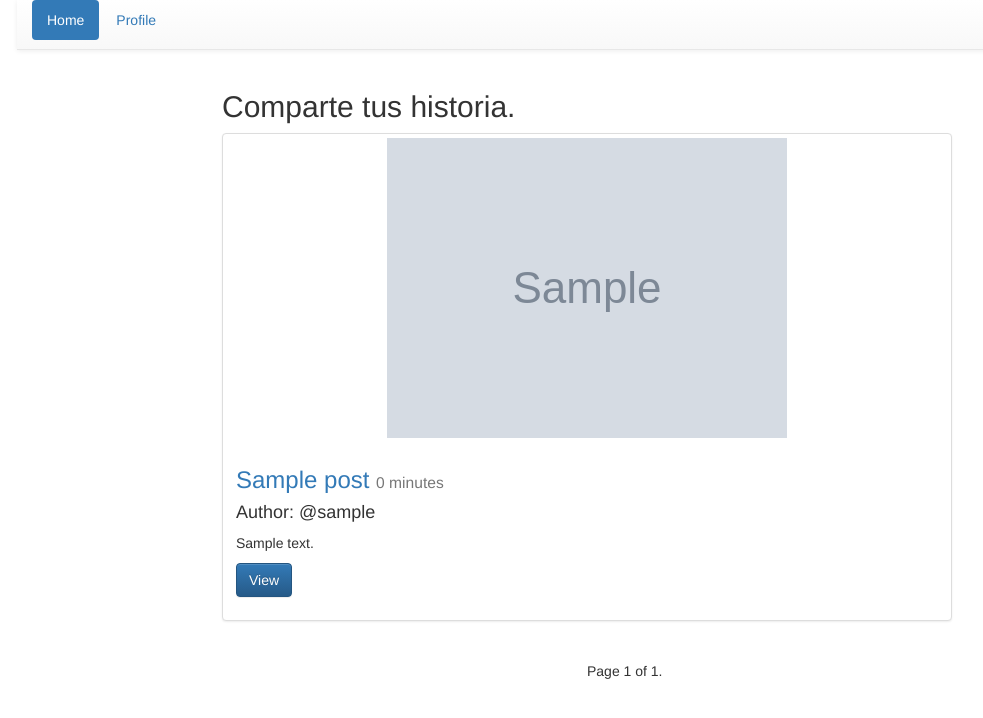
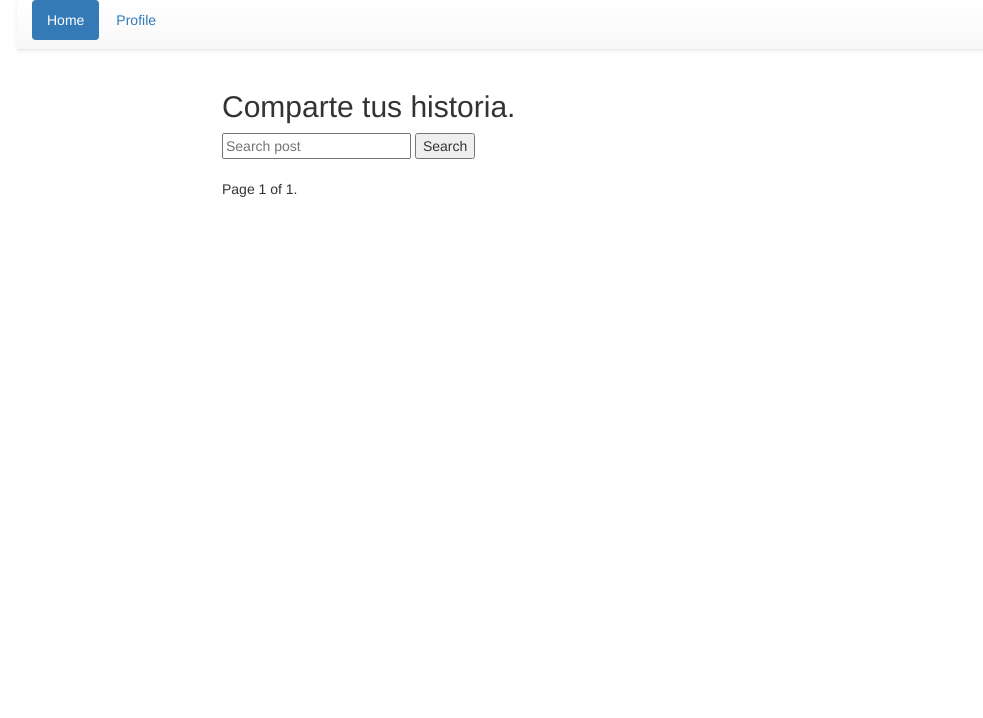
Before and after one commit to Charliejms/Django-wambo, a Django app: page /posts/ in a window 1280 px wide. Shown: the top 718 px of the page, without its empty margins (53-1036 px from the left). Run offline with Django 3.2, Linux system fonts and the light colour scheme; tables that the repository leaves empty hold one stand-in row (values such as "Sample post"); grey boxes marked "Sample" are stand-in pictures; some libraries are stand-ins or nearby versions.

Commit message:
Añadida - Migraciones: nuevos campos draft, publish - Post: Draft - Post: Búsqueda de un post por titulo, contenido y autor - Archivos estáticos de prueba que pasan a la carpeta cdn

```diff
--- a/posts/form.py
+++ b/posts/form.py
@@ -8,4 +8,4 @@ class PostForm (forms.ModelForm):
 
     class Meta:
         model = Post
-        fields = ['title', 'content', 'image']
+        fields = ['title', 'content', 'image', 'draft', 'publish']
--- a/posts/models.py
+++ b/posts/models.py
@@ -4,7 +4,15 @@ from django.core.urlresolvers import reverse
 from django.db import models
 from django.db.models.signals import pre_save
 from django.utils.text import slugify
+from django.utils import timezone
 # Create your models here.
+
+#Post.objects.all()
+#Post.objects.create(user=user, title ='some title)
+
+class PostManager(models.Manager):
+    def active(self, *args, **kwargs):
+        return super(PostManager, self).filter(draft=False).filter(publish__lte=timezone.now())
 
 
 def upload_location(instance, filename):
@@ -27,8 +35,12 @@ class Post(models.Model):
                               width_field=None,
                               height_field=None)
     content = models.TextField()
+    draft = models.BooleanField(default=False)
+    publish = models.DateTimeField(auto_now=False, auto_now_add=False)
     updated = models.DateTimeField(auto_now=True, auto_now_add=False)
     timestamp = models.DateTimeField(auto_now=False, auto_now_add=True)
+
+    objects = PostManager()  # objects.all() por convencion se utiliza objects
 
     def __str__(self):
         return self.title
--- a/posts/templates/posts/list_posts.html
+++ b/posts/templates/posts/list_posts.html
@@ -1,9 +1,13 @@
 {% include 'base.html' %}
 {% block body %}
-<title> {% block title %} Wambo Post {% endblock%}</title>
+<title xmlns="http://www.w3.org/1999/html"> {% block title %} Wambo Post {% endblock%}</title>
 <div class="container">
 <div class="col-sm-8 col-sm-offset-2">
     <h2>Comparte tus historia.</h2>
+    <form method="get" action="">
+        <input type="text" name="search" id="" placeholder="Search post" value="{{ request.GET.search }}">
+        <input type="submit" value="Search">
+    </form>
     <div class="row">
         <div class="col-sm-12">
             {% for obj in object_list %}
@@ -12,7 +16,9 @@
                     <img src="{{ obj.image.url }}" class="img-responsive" alt="...">
                     {% endif %}
                     <div class="caption">
-                        <h3><a href="{{ obj.get_absolute_url }}">{{ obj.title }}</a> <small>{{ obj.timestamp | timesince }}</small></h3>
+                        {% if obj.draft %}<h3> Staff only: Draft</h3>{% endif %}
+                        {% if obj.publish > today %} Staff only: Post Pendiente{% endif %}
+                        <h3><a href="{{ obj.get_absolute_url }}">{{ obj.title }}</a> <small>{{ obj.publish | timesince }}</small></h3>
                         {% if obj.user %}
                             <h4> Author: @{{ obj.user }}</h4>
                         {% endif %}
@@ -25,7 +31,7 @@
         <div class="pagination">
             <span class="step-links">
                 {% if object_list.has_previous %}
-                    <a href="?{{ page_rqs_var }}={{ object_list.previous_page_number }}">previous</a>
+                    <a href="?{{ page_rqs_var }}={{ object_list.previous_page_number }}{% if request.GET.search %}&search={{ request.GET.search }}{% endif %}">previous</a>
                 {% endif %}
 
                 <span class="current">
@@ -33,7 +39,9 @@
                 </span>
 
                 {% if object_list.has_next %}
-                    <a href="?{{ page_rqs_var }}={{ object_list.next_page_number }}">next</a>
+                    <a href="?{{ page_rqs_var }}={{ object_list.next_page_number }}
+{% if request.GET.search %}&search={{ request.GET.search }}{% endif %}">next
+                        </a>
                 {% endif %}
             </span>
         </div>
--- a/posts/templates/posts/post_detail.html
+++ b/posts/templates/posts/post_detail.html
@@ -8,7 +8,7 @@
             {% if instance.image %}
             <img src="{{ instance.image.url }}"  class="img-responsive" alt="">
             {% endif %}
-            <h2> {{ instance.title }}  <small>{{ instance.timestamp }}</small></h2>
+            <h2> {{ instance.title }}  <small>{% if instance.draft %} <span class="alert alert-danger">Draft</span>{% endif %}{{ instance.publish }}</small></h2>
                 {% if instance.user.get_full_name %}
                     <p>Author: {{ instance.user.get_full_name}}</p>
                 {% else %}
--- a/posts/views.py
+++ b/posts/views.py
@@ -1,11 +1,13 @@
 # -*- coding:utf8 -*-
 from urllib.parse import quote_plus
 
+from django.db.models import Q
 from django.http import Http404
 from django.http import HttpResponse, HttpResponseRedirect
 from django.shortcuts import render, get_object_or_404, redirect
 from django.contrib import messages
 from django.core.paginator import Paginator, EmptyPage, PageNotAnInteger
+from django.utils import timezone
 
 # Create your views here.
 from posts.form import PostForm
@@ -40,6 +42,9 @@ def post_create(request):
 
 def post_detail(request, pk):
     instance = get_object_or_404(Post, pk=pk)
+    if instance.publish > timezone.now() or instance.draft:
+        if not request.user.is_staff or not request.user.is_superuser:
+            raise Http404
     share_string = quote_plus(instance.title)
     context = {
         'title': instance.title,
@@ -50,7 +55,19 @@ def post_detail(request, pk):
 
 
 def post_list(request):
-    post_qs_list = Post.objects.all() #.order_by('-timestamp')
+    today = timezone.now()
+    post_qs_list = Post.objects.active() #.order_by('-timestamp')
+    # Mira todo los post si incluidos los draft
+    if request.user.is_staff or request.user.is_superuser:
+        post_qs_list = Post.objects.all()
+    search_query = request.GET.get('search')
+    if search_query:
+        post_qs_list = post_qs_list.filter(
+            Q(title__icontains=search_query) |
+            Q(content__icontains=search_query) |
+            Q(user__first_name__icontains=search_query) |
+            Q(user__last_name__icontains=search_query)
+        ).distinct()
     paginator = Paginator(post_qs_list, 5)  # Show 25 contacts per page
     page_rqs_var = 'page'
     page = request.GET.get(page_rqs_var)
@@ -66,6 +83,7 @@ def post_list(request):
         'object_list': post_qs,
         'title': 'List Post',
         'page_rqs_var': page_rqs_var,
+        'today': today,
     }
     return render(request, 'posts/list_posts.html', context)
 
--- /dev/null
+++ b/wambo/static/css/style.css
@@ -0,0 +1,3 @@
+h2{
+    color: #5b80b2;
+}
```
Also changed, not shown: posts/templatetags/__init__.py (+10 -0 lines), posts/migrations/0001_initial.py (added), posts/migrations/0002_post_user.py (added), posts/migrations/0003_auto_20160925_1510.py (added).
